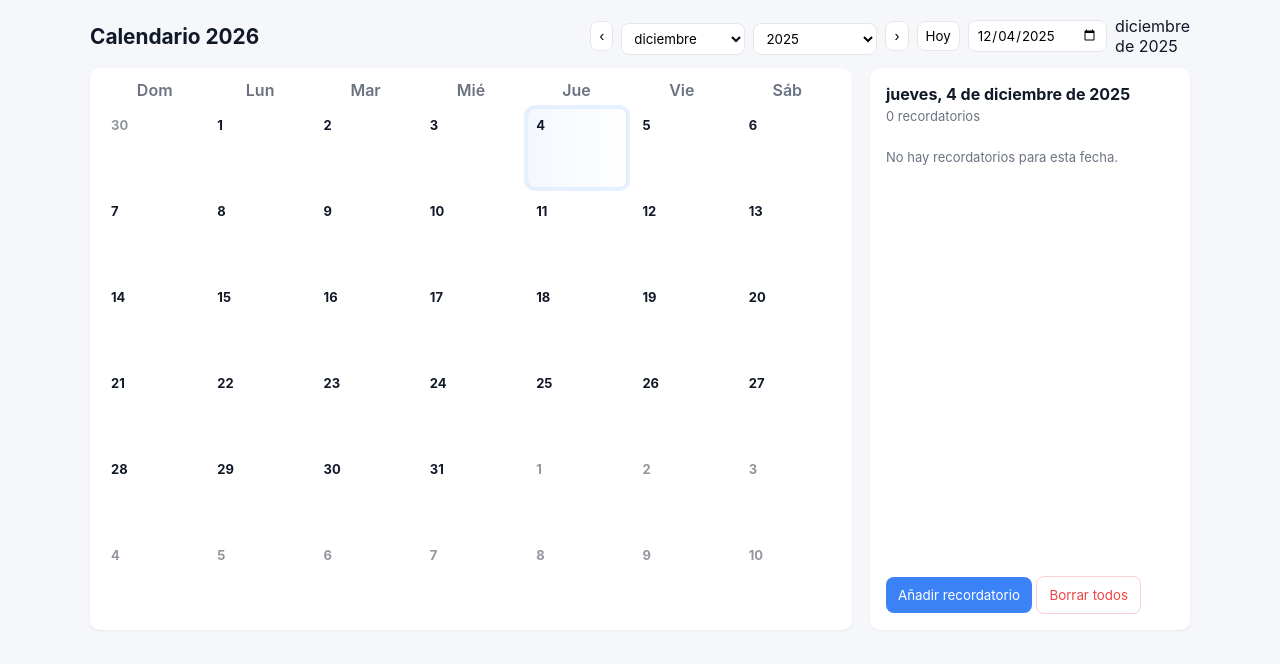
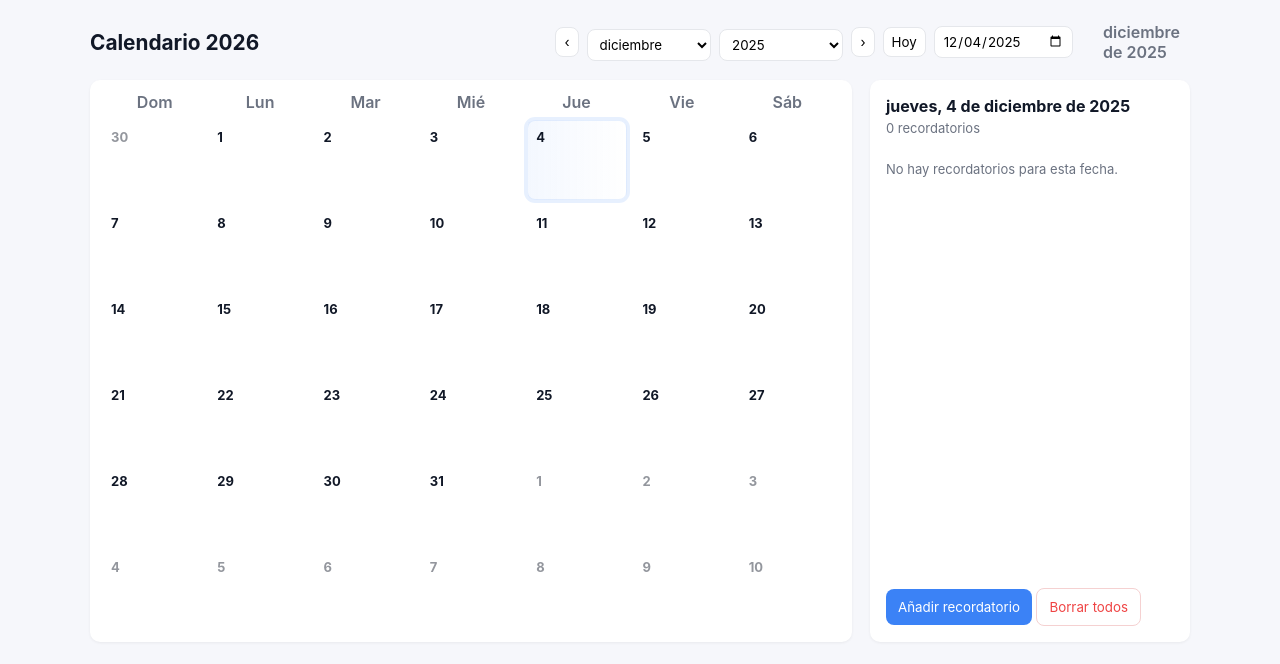
Before and after one commit to JEMendezRex/Calendario-2026, a plain HTML site: page index.html in a window 1280 px wide. Drawn offline with Linux system fonts and the light colour scheme.

Commit message:
Add month-year styling to navigation
Added styling for month-year display in navigation.

```diff
--- a/style.css
+++ b/style.css
@@ -33,17 +33,21 @@ h1{margin:0;font-size:1.3rem}
 .controls{display:flex;flex-direction:column;gap:6px}
 .nav-row{display:flex;align-items:center;gap:8px}
 
+.month-year{
+  margin-left:12px;
+  padding:6px 10px;
+  border-radius:8px;
+  background:transparent;
+  color:var(--muted);
+  font-weight:600;
+}
+
 .nav-row select, .nav-row input[type="date"]{
   padding:6px 8px;border-radius:8px;border:1px solid #e5e7eb;background:white;
 }
 
 .nav-row button{padding:6px 8px;border-radius:8px;border:1px solid #e5e7eb;background:white;cursor:pointer}
 .small{background:transparent;border:1px solid #e5e7eb;padding:6px 8px;border-radius:8px;cursor:pointer}
-
-.main{
-  display:flex;
-  gap:18px;
-}
 
 main{
   display:flex;
```
